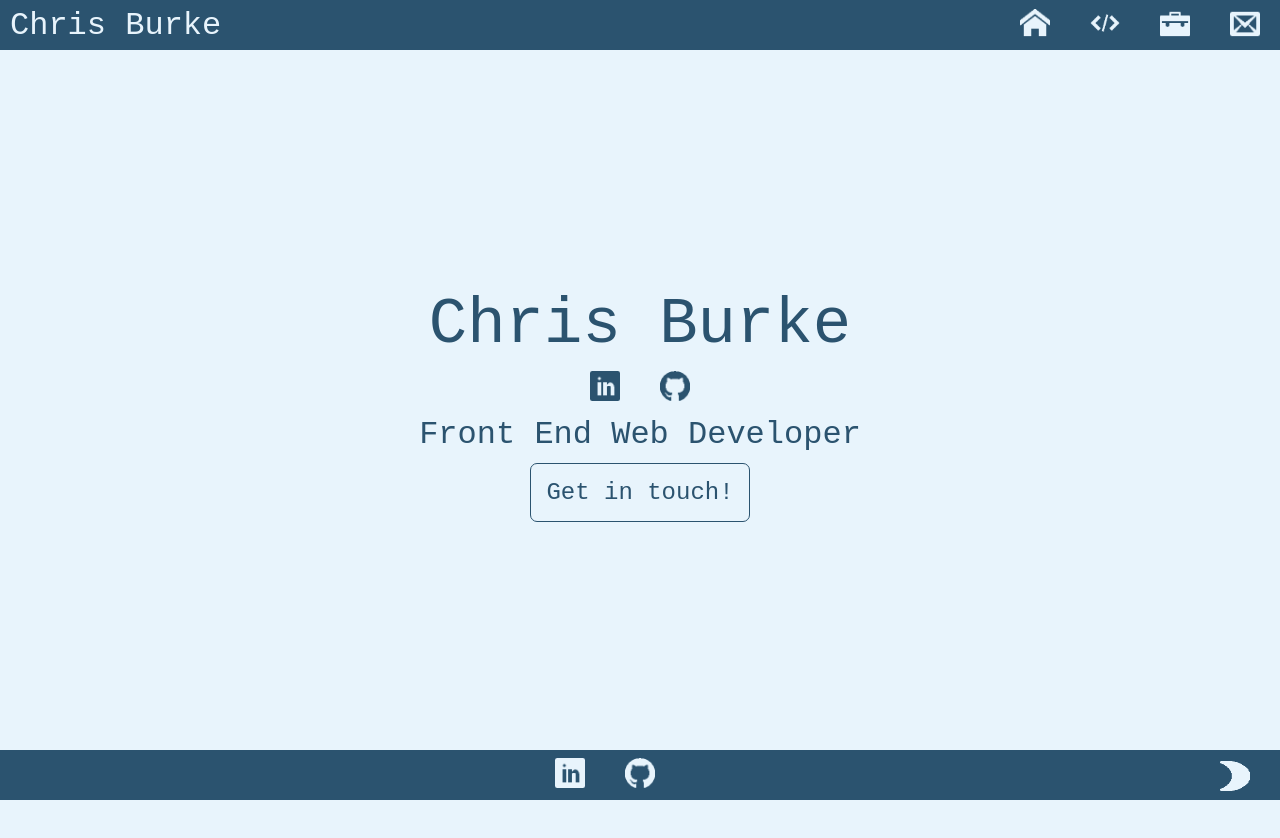
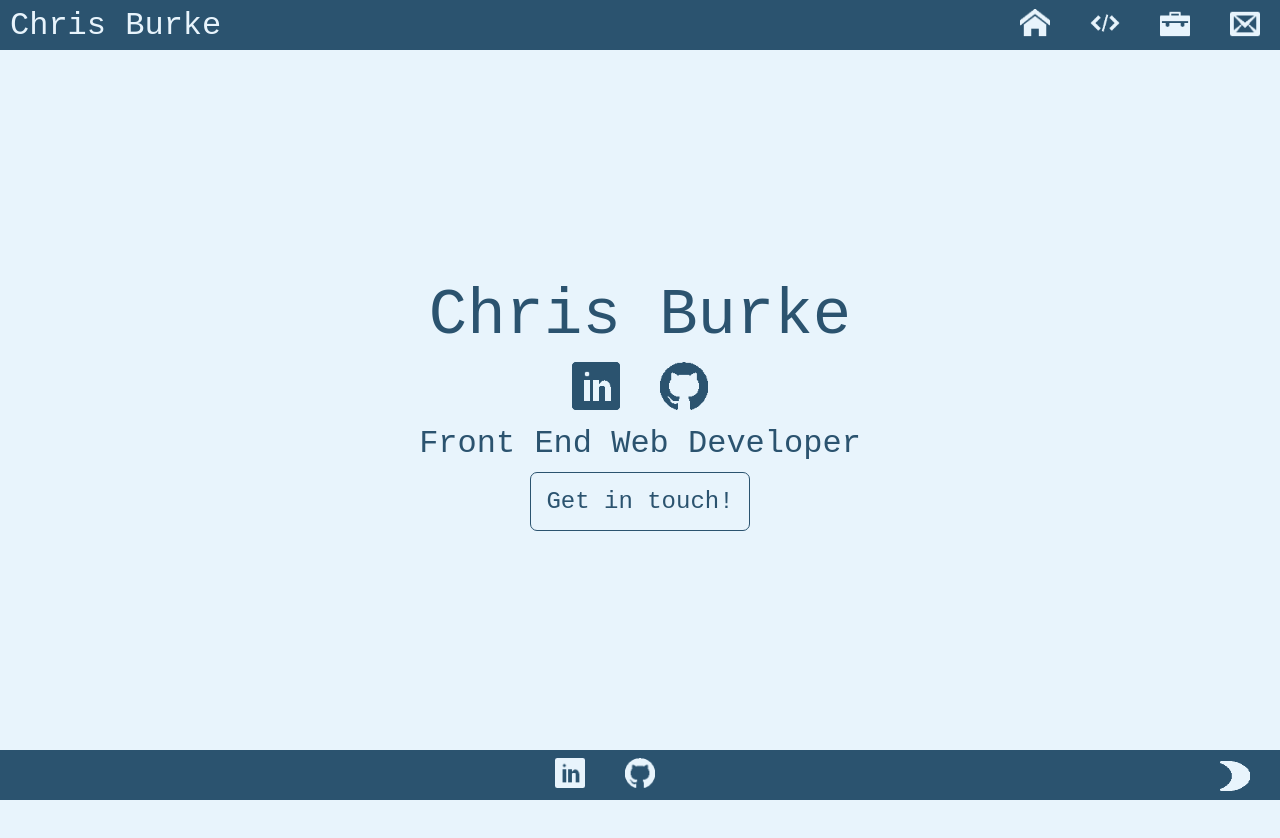
Before and after one commit to burke1791/portfolio, a plain HTML site: page index.html in a window 1280 px wide. Shown: the top 838 px of the page. Drawn offline with nearby package versions, Linux system fonts and the light colour scheme.

Commit message:
added target='_blank' to github and linkedin links

```diff
--- a/assets/css/style.css
+++ b/assets/css/style.css
@@ -183,7 +183,7 @@ nav > ul > li {
 }
 
 .socialLink img {
-  max-width: 30px;
+  max-width: 48px;
   height: auto;
 }
 
--- a/index.html
+++ b/index.html
@@ -26,7 +26,7 @@
           </a>
         </div>
         <div class='social'>
-          <a href='https://github.com/burke1791' class='socialLink'>
+          <a href='https://github.com/burke1791' target='_blank' class='socialLink'>
             <img src='assets/images/github_light.png' data-state='light' data-light='assets/images/github_light.png' data-dark='assets/images/github_dark.png' class='socialLinkIcon' id='githubAbout'>
           </a>
         </div>
```
